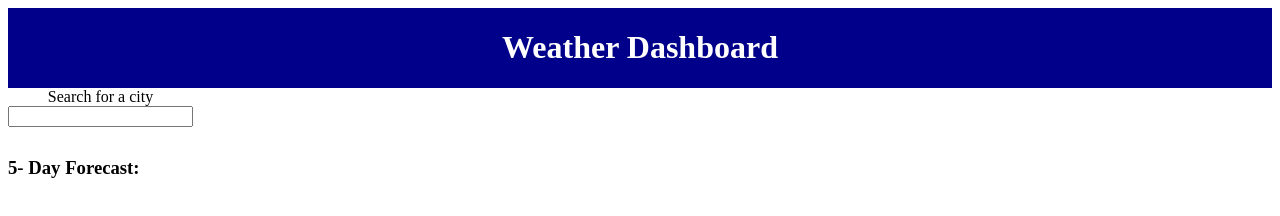
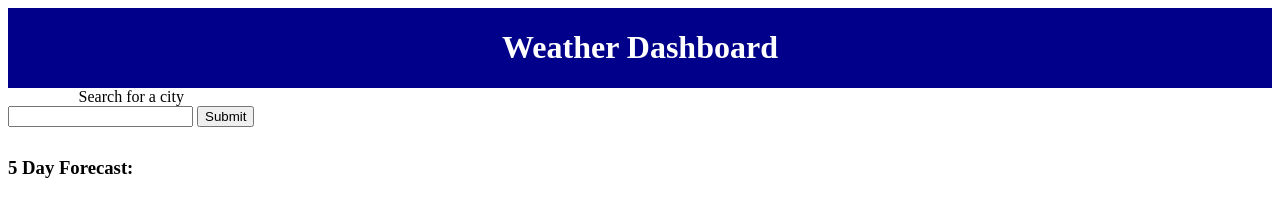
Before and after one commit to Rhondoid/weather-beetle, a plain HTML site: page index.html in a window 1280 px wide. Drawn offline with nearby package versions, Linux system fonts and the light colour scheme; no server answers.

Commit message:
working with JS eventlistener

```diff
--- a/index.html
+++ b/index.html
@@ -20,7 +20,7 @@
 
                 <div id="lon" id="lat"> </div>
                 <input id=city type="text" value="">
-                <!-- <button type="submit">Submit</button> -->
+                <button type="submit">Submit</button>
 
 
         </div>
@@ -40,7 +40,7 @@
         </div>
         <div class="container">
             <div class="future-container" >
-                <h3>5- Day Forecast:</h3>
+                <h3>5 Day Forecast:</h3>
                 <div class="future 1">
                     <div class="current" value =""></div>
                     <div class="temp" value =""></div>
--- a/script.js
+++ b/script.js
@@ -29,7 +29,7 @@ function callLatQuestionMark() {
 }
 
 // event listener should invoke callLatQuestionMark function on submit button
-callLatQuestionMark().addEventListener('click', e => {
+callLatQuestionMark().addEventListener('click', e => {'submit'
   console.log(e)
 })
 
```
